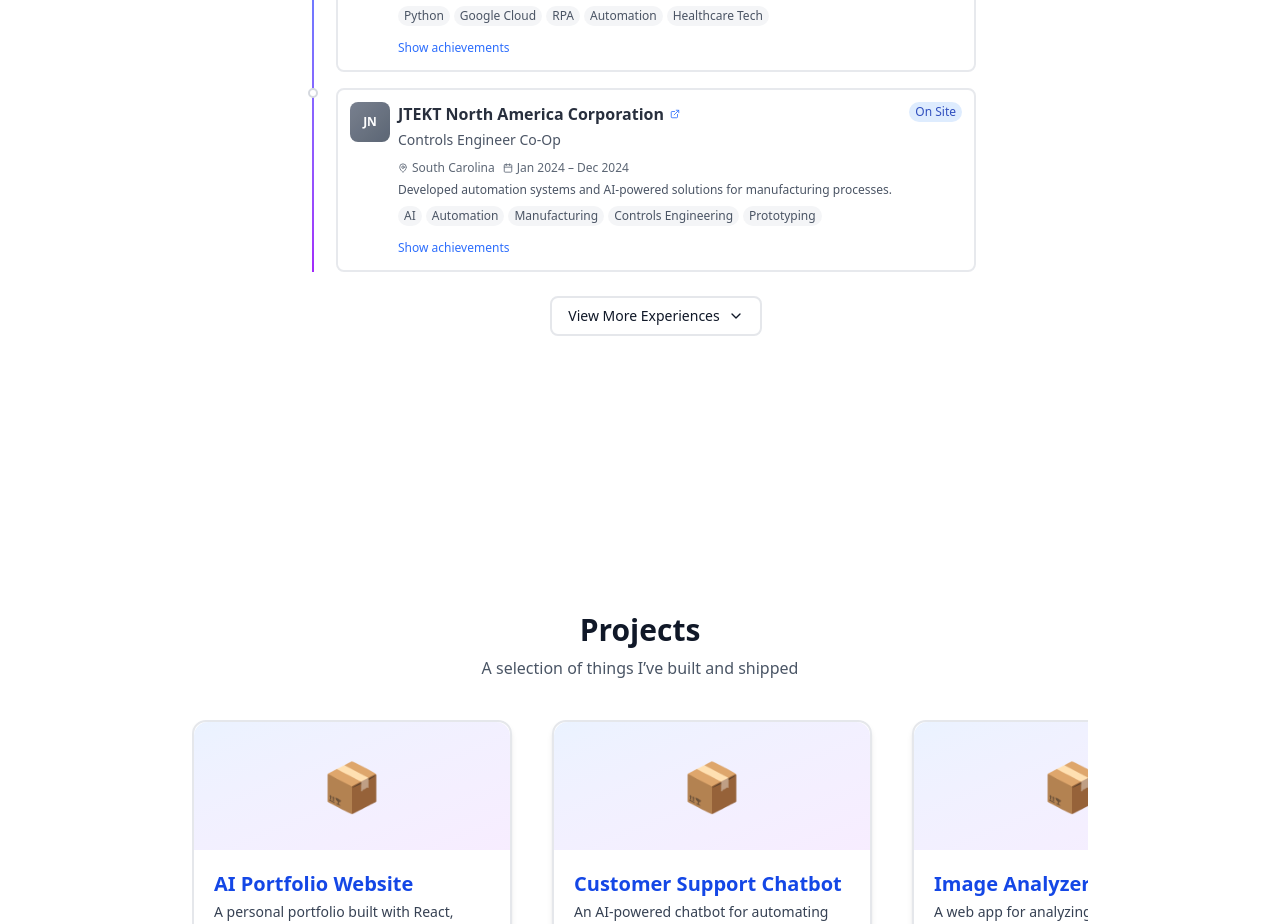
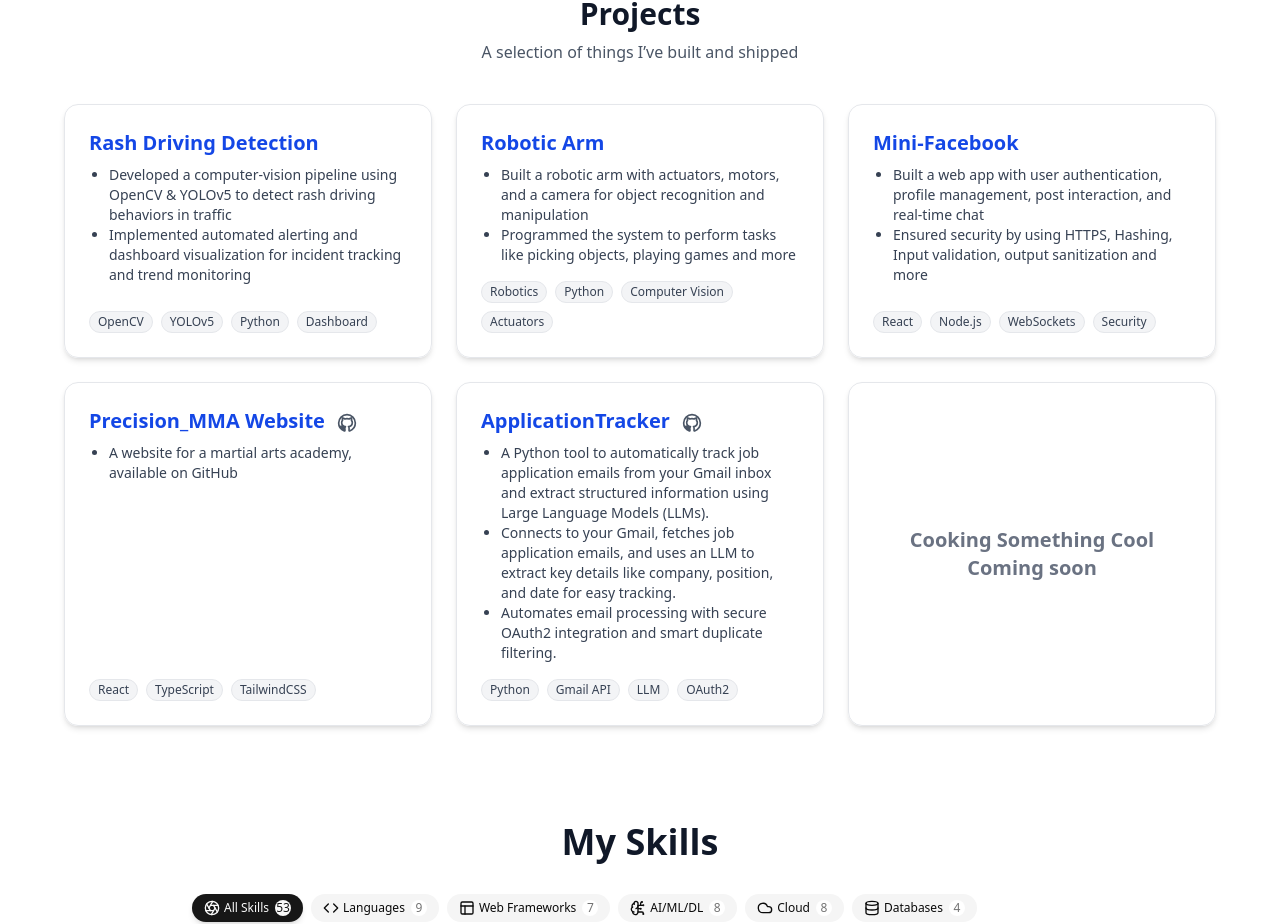
Before and after one commit to Yatha04/YatharthBajaj_Portfolio, a React (Vite) app in the folder client/: page / in a window 1280 px wide. Shown: the part 1852-2776 px from the top of the page. Built offline with nearby package versions, Linux system fonts and the light colour scheme.

Commit message:
changed website background

```diff
--- a/client/src/App.tsx
+++ b/client/src/App.tsx
@@ -1,9 +1,8 @@
 import { DarkModeProvider } from './context/DarkModeContext'
 import { Navbar } from './components/Navbar'
 import { Typewriter } from './components/Typewriter'
-import { AnimatedBackground } from './components/AnimatedBackground'
 import { Experience } from './components/Experience'
-import { ProjectCarousel } from './components/ProjectCarousel'
+import { ProjectsGrid } from './components/ProjectCarousel'
 import { InteractiveSkills } from './components/InteractiveSkills'
 
 function App() {
@@ -20,7 +19,6 @@ function App() {
 
   return (
     <DarkModeProvider>
-      <AnimatedBackground />
       <Navbar />
 
       {/* Home Section */}
@@ -36,7 +34,7 @@ function App() {
       </div>
 
       {/* About Section */}
-      <div className="min-h-screen flex items-center justify-center px-4 relative z-10">
+      <div className="flex items-center justify-center py-8 px-4 relative z-10">
         <div className="text-center space-y-6">
           <h2 className="text-4xl font-bold text-gray-900 dark:text-white">
             About Me
@@ -51,10 +49,10 @@ function App() {
       <Experience />
 
       {/* Projects Section */}
-      <ProjectCarousel />
+      <ProjectsGrid />
 
       {/* Skills Section */}
-      <div className="min-h-screen flex flex-col items-center justify-center px-4 relative z-10">
+      <div className="flex flex-col items-center justify-center py-8 px-4 relative z-10">
         <h2 className="text-4xl font-bold text-gray-900 dark:text-white mb-8">
           My Skills
         </h2>
--- a/client/src/components/Experience.tsx
+++ b/client/src/components/Experience.tsx
@@ -37,9 +37,10 @@ export const Experience = () => {
       <div className="max-w-2xl mx-auto">
         {/* Header */}
         <div className="text-center mb-8">
-          <h2 className="text-2xl font-bold text-gray-900 dark:text-white mb-2">
+          <h2 className="text-4xl font-bold text-gray-900 dark:text-white mb-2">
             Experience
           </h2>
+
           <p className="text-sm text-gray-600 dark:text-gray-300">
             My professional journey and achievements
           </p>
--- a/client/src/components/ProjectCarousel.tsx
+++ b/client/src/components/ProjectCarousel.tsx
@@ -1,76 +1,68 @@
 import { projects } from '../data/projects';
-import { ExternalLink, Github } from 'lucide-react';
 
-export const ProjectCarousel = () => {
+export const ProjectsGrid = () => {
   return (
     <div className="py-16 px-4 bg-transparent">
-      <div className="max-w-4xl mx-auto">
+      <div className="max-w-6xl mx-auto">
         <div className="text-center mb-10">
           <h2 className="text-3xl font-bold text-gray-900 dark:text-white mb-2">Projects</h2>
           <p className="text-base text-gray-600 dark:text-gray-300">A selection of things I’ve built and shipped</p>
         </div>
-        <div className="overflow-x-auto scrollbar-hide">
-          <div className="flex gap-6 md:gap-8 lg:gap-10 snap-x snap-mandatory">
-            {projects.map((project) => (
+        <div className="grid grid-cols-1 sm:grid-cols-2 lg:grid-cols-3 gap-6">
+          {projects.map((project) => (
+            project.id === 'cooking-something-cool' ? (
               <div
                 key={project.id}
-                className="min-w-[320px] max-w-xs flex-shrink-0 bg-white/80 dark:bg-gray-900/80 rounded-xl border-2 border-gray-200 dark:border-gray-700 shadow-md hover:shadow-xl transition-all duration-300 hover:scale-105 snap-center relative group"
+                className="bg-white/80 dark:bg-gray-900/80 rounded-xl border border-gray-200 dark:border-gray-700 shadow-md p-6 flex items-center justify-center min-h-[220px] h-full text-center"
+                style={{ minHeight: '220px' }}
               >
-                {/* Placeholder image/icon */}
-                <div className="h-32 flex items-center justify-center rounded-t-xl bg-gradient-to-br from-blue-500/10 to-purple-500/10">
-                  <span className="text-5xl text-gray-400 dark:text-gray-600">📦</span>
-                </div>
-                <div className="p-5 flex flex-col h-full">
-                  <h3 className="text-xl font-semibold text-blue-700 dark:text-blue-400 mb-1 group-hover:underline">
-                    {project.title}
-                  </h3>
-                  <p className="text-sm text-gray-700 dark:text-gray-300 mb-3 flex-1">
-                    {project.description}
-                  </p>
-                  <div className="flex flex-wrap gap-2 mb-4">
-                    {project.tech.map((tech, idx) => (
-                      <span
-                        key={idx}
-                        className="px-2 py-0.5 rounded-full text-xs font-medium bg-gray-100 dark:bg-gray-700 text-gray-700 dark:text-gray-200"
-                      >
-                        {tech}
-                      </span>
-                    ))}
-                  </div>
-                  <div className="flex gap-3 mt-auto">
+                <span className="w-full text-xl font-semibold text-gray-500 dark:text-gray-400 flex items-center justify-center h-full">
+                  {project.title}<br />{project.description[0]}
+                </span>
+              </div>
+            ) : (
+              <div
+                key={project.id}
+                className="bg-white/80 dark:bg-gray-900/80 rounded-xl border border-gray-200 dark:border-gray-700 shadow-md hover:shadow-lg transition-all duration-300 p-6 flex flex-col justify-between min-h-[220px]"
+              >
+                <div>
+                  <div className="flex items-center gap-2 mb-2">
+                    <h3 className="text-xl font-semibold text-blue-700 dark:text-blue-400">
+                      {project.title}
+                    </h3>
                     {project.github && (
                       <a
                         href={project.github}
                         target="_blank"
                         rel="noopener noreferrer"
-                        className="text-gray-600 dark:text-gray-300 hover:text-black dark:hover:text-white transition-colors"
+                        className="ml-1 text-gray-600 dark:text-gray-300 hover:text-black dark:hover:text-white transition-colors"
                         title="GitHub"
                       >
-                        <Github className="w-5 h-5" />
-                      </a>
-                    )}
-                    {project.demo && (
-                      <a
-                        href={project.demo}
-                        target="_blank"
-                        rel="noopener noreferrer"
-                        className="text-blue-600 dark:text-blue-400 hover:text-blue-800 dark:hover:text-blue-300 transition-colors"
-                        title="Live Demo"
-                      >
-                        <ExternalLink className="w-5 h-5" />
+                        <svg className="w-5 h-5 inline" fill="none" stroke="currentColor" strokeWidth="2" viewBox="0 0 24 24"><path strokeLinecap="round" strokeLinejoin="round" d="M12 2C6.477 2 2 6.477 2 12c0 4.418 2.867 8.166 6.839 9.489.5.092.682-.217.682-.482 0-.237-.009-.868-.013-1.703-2.782.604-3.369-1.342-3.369-1.342-.454-1.154-1.11-1.462-1.11-1.462-.908-.62.069-.608.069-.608 1.004.07 1.532 1.032 1.532 1.032.892 1.529 2.341 1.088 2.91.832.091-.646.35-1.088.636-1.339-2.221-.253-4.555-1.112-4.555-4.951 0-1.093.39-1.988 1.029-2.688-.103-.253-.446-1.272.098-2.65 0 0 .84-.269 2.75 1.025A9.564 9.564 0 0112 6.844c.85.004 1.705.115 2.504.337 1.909-1.294 2.748-1.025 2.748-1.025.546 1.378.202 2.397.1 2.65.64.7 1.028 1.595 1.028 2.688 0 3.848-2.337 4.695-4.566 4.944.359.309.678.919.678 1.852 0 1.336-.012 2.415-.012 2.744 0 .267.18.577.688.48C19.135 20.162 22 16.418 22 12c0-5.523-4.477-10-10-10z" /></svg>
                       </a>
                     )}
                   </div>
+                  <ul className="text-gray-700 dark:text-gray-300 text-sm mb-4 list-disc pl-5">
+                    {project.description.map((line, idx) => (
+                      <li key={idx}>{line}</li>
+                    ))}
+                  </ul>
+                </div>
+                <div className="flex flex-wrap gap-2 mt-auto">
+                  {project.tech.map((tech, idx) => (
+                    <span
+                      key={idx}
+                      className="px-2 py-0.5 rounded-full text-xs font-medium bg-gray-100 dark:bg-gray-700 text-gray-700 dark:text-gray-200 border border-gray-200 dark:border-gray-600"
+                    >
+                      {tech}
+                    </span>
+                  ))}
                 </div>
               </div>
-            ))}
-          </div>
+            )
+          ))}
         </div>
       </div>
-      <style>{`
-        .scrollbar-hide::-webkit-scrollbar { display: none; }
-        .scrollbar-hide { -ms-overflow-style: none; scrollbar-width: none; }
-      `}</style>
     </div>
   );
 };
--- a/client/src/data/projects.ts
+++ b/client/src/data/projects.ts
@@ -1,34 +1,65 @@
 export interface Project {
   id: string;
   title: string;
-  description: string;
+  description: string[];
   tech: string[];
-  image?: string;
   github?: string;
-  demo?: string;
 }
 
 export const projects: Project[] = [
   {
-    id: 'ai-portfolio',
-    title: 'AI Portfolio Website',
-    description: 'A personal portfolio built with React, featuring a modern timeline and interactive carousel.',
-    tech: ['React', 'TypeScript', 'TailwindCSS'],
-    github: 'https://github.com/yourusername/ai-portfolio',
-    demo: 'https://yourportfolio.com',
+    id: 'rash-driving-detection',
+    title: 'Rash Driving Detection',
+    description: [
+      'Developed a computer-vision pipeline using OpenCV & YOLOv5 to detect rash driving behaviors in traffic',
+      'Implemented automated alerting and dashboard visualization for incident tracking and trend monitoring',
+    ],
+    tech: ['OpenCV', 'YOLOv5', 'Python', 'Dashboard'],
   },
   {
-    id: 'chatbot',
-    title: 'Customer Support Chatbot',
-    description: 'An AI-powered chatbot for automating customer support queries.',
-    tech: ['Python', 'FastAPI', 'OpenAI'],
-    github: 'https://github.com/yourusername/chatbot',
+    id: 'robotic-arm',
+    title: 'Robotic Arm',
+    description: [
+      'Built a robotic arm with actuators, motors, and a camera for object recognition and manipulation',
+      'Programmed the system to perform tasks like picking objects, playing games and more',
+    ],
+    tech: ['Robotics', 'Python', 'Computer Vision', 'Actuators'],
   },
   {
-    id: 'image-analyzer',
-    title: 'Image Analyzer',
-    description: 'A web app for analyzing and tagging images using machine learning.',
-    tech: ['Next.js', 'TensorFlow.js', 'Vercel'],
-    demo: 'https://imageanalyzer.com',
+    id: 'mini-facebook',
+    title: 'Mini-Facebook',
+    description: [
+      'Built a web app with user authentication, profile management, post interaction, and real-time chat',
+      'Ensured security by using HTTPS, Hashing, Input validation, output sanitization and more',
+    ],
+    tech: ['React', 'Node.js', 'WebSockets', 'Security'],
+  },
+  {
+    id: 'precision-mma',
+    title: 'Precision_MMA Website',
+    description: [
+      'A website for a martial arts academy, available on GitHub',
+    ],
+    tech: ['React', 'TypeScript', 'TailwindCSS'],
+    github: 'https://github.com/yourusername/Precision_MMA',
+  },
+  {
+    id: 'application-tracker',
+    title: 'ApplicationTracker',
+    description: [
+      'A Python tool to automatically track job application emails from your Gmail inbox and extract structured information using Large Language Models (LLMs).',
+      'Connects to your Gmail, fetches job application emails, and uses an LLM to extract key details like company, position, and date for easy tracking.',
+      'Automates email processing with secure OAuth2 integration and smart duplicate filtering.'
+    ],
+    tech: ['Python', 'Gmail API', 'LLM', 'OAuth2'],
+    github: 'https://github.com/Yatha04/ApplicationTracker',
+  },
+  {
+    id: 'cooking-something-cool',
+    title: 'Cooking Something Cool',
+    description: [
+      'Coming soon'
+    ],
+    tech: [],
   },
 ];
```
